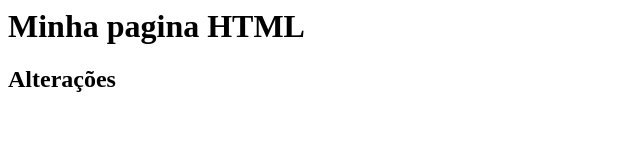
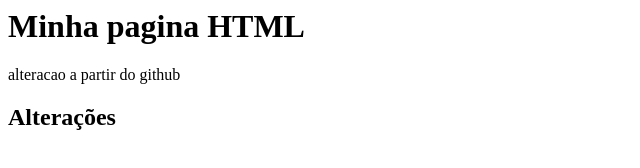
Before and after one commit to cathesposito/gama-na-github, a plain HTML site: page index.html in a window 1280 px wide. Shown: the whole page, without its empty margins (0-640 px from the left). Drawn offline with Linux system fonts and the light colour scheme.

Commit message:
alteracao a partir do github

```diff
--- a/index.html
+++ b/index.html
@@ -1,7 +1,7 @@
 <html>
   <body>
     <h1>Minha pagina HTML</h1>
-
+    <p> alteracao a partir do github </p>
     <h2>Alterações</h2>
   </body>
 </html>
```
